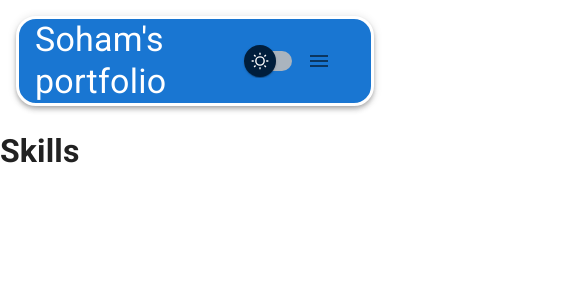
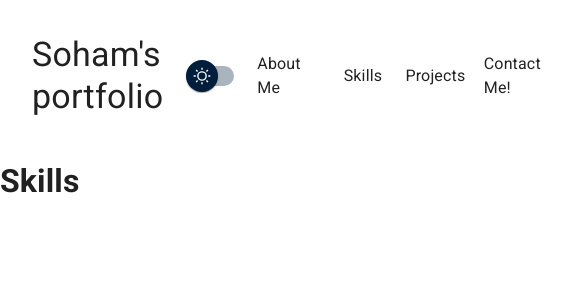
Before and after one commit to coderboy53/portfolio, a React (Vite) app: page /skills in a window 390 px wide. Shown: the top 300 px of the page, 584 px wide, since content can reach past the window. Built offline with nearby package versions, Linux system fonts and the light colour scheme.

Commit message:
preparing navbar to change in different screens with two different navbars, for mobile and desktop

```diff
--- a/src/Navbar.jsx
+++ b/src/Navbar.jsx
@@ -1,16 +1,15 @@
 import CssBaseline from "@mui/material/CssBaseline";
 import Box from "@mui/material/Box"
-import AppBar from "@mui/material/AppBar";
 import NavbarDesktop from "./components/NavbarDesktop";
 import NavbarMobile from "./components/NavbarMobile";
+import { useState } from "react";
+
 const Navbar = () => {
     return (
         <>
             <CssBaseline />
             <Box sx={{m: 2}}>
-                <AppBar position="static" sx={{ display: 'flex', justifyContent: 'space-between', border: 3, borderRadius: 5, width: '100%'}}>
-                    <NavbarMobile />
-                </AppBar>
+                <NavbarDesktop />
             </Box>
         </>
     );
```
